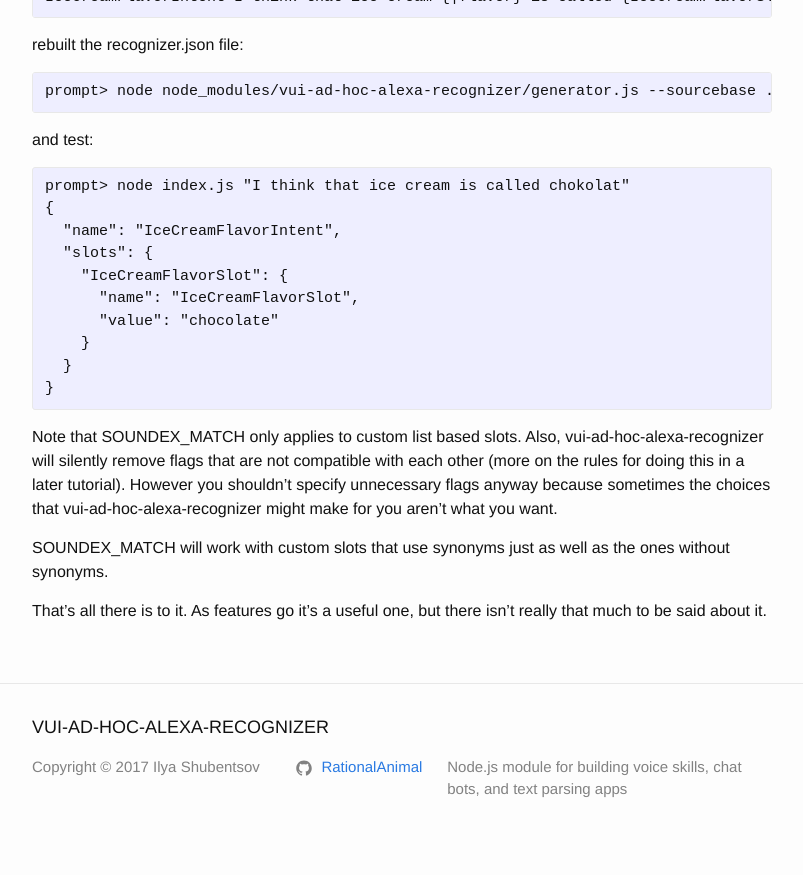
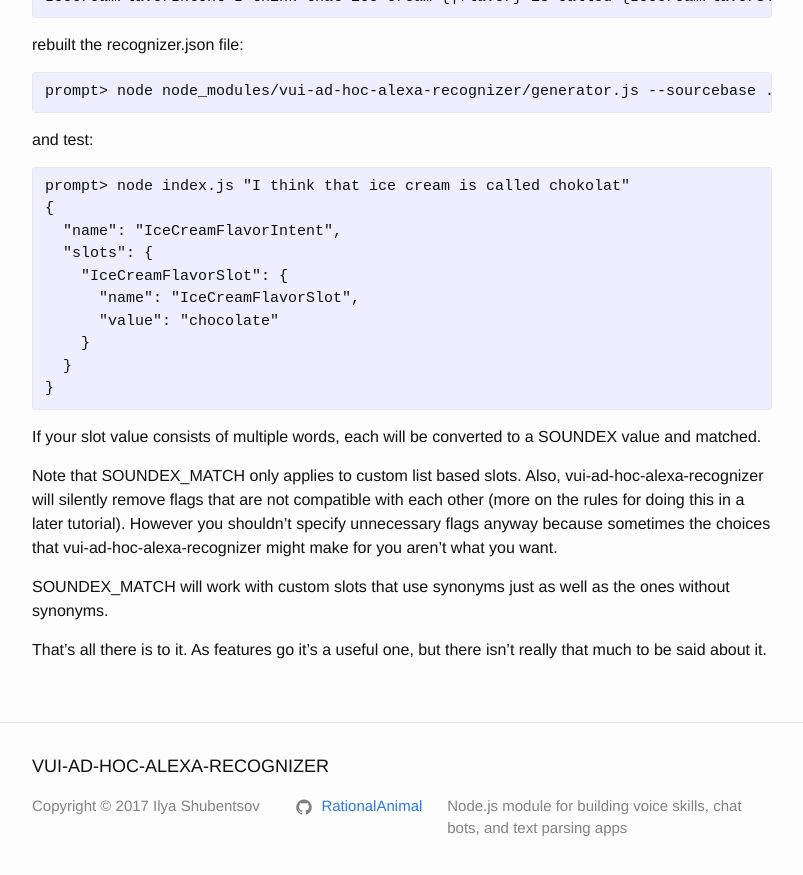
Before and after one commit to RationalAnimal/vui-ad-hoc-alexa-recognizer, a Jekyll site: the page built from tutorials/that_sounds_like_you.md, in a window 1280 px wide and 900 px high, scrolled down 924 px. Shown: the top 875 px of the window, without its empty margins (238-1041 px from the left). Built offline with Jekyll 4.4.1, drawn with Linux system fonts in a browser that asks for light colours.

Commit message:
minor edit

```diff
--- a/tutorials/that_sounds_like_you.md
+++ b/tutorials/that_sounds_like_you.md
@@ -59,6 +59,8 @@ prompt> node index.js "I think that ice cream is called chokolat"
 }
 {% endhighlight %}
 
+If your slot value consists of multiple words, each will be converted to a SOUNDEX value and matched.
+
 Note that SOUNDEX_MATCH only applies to custom list based slots.  Also, vui-ad-hoc-alexa-recognizer will silently remove flags that are not compatible with each other
 (more on the rules for doing this in a later tutorial). However you shouldn't specify unnecessary flags anyway because sometimes the choices that vui-ad-hoc-alexa-recognizer
 might make for you aren't what you want.
```
